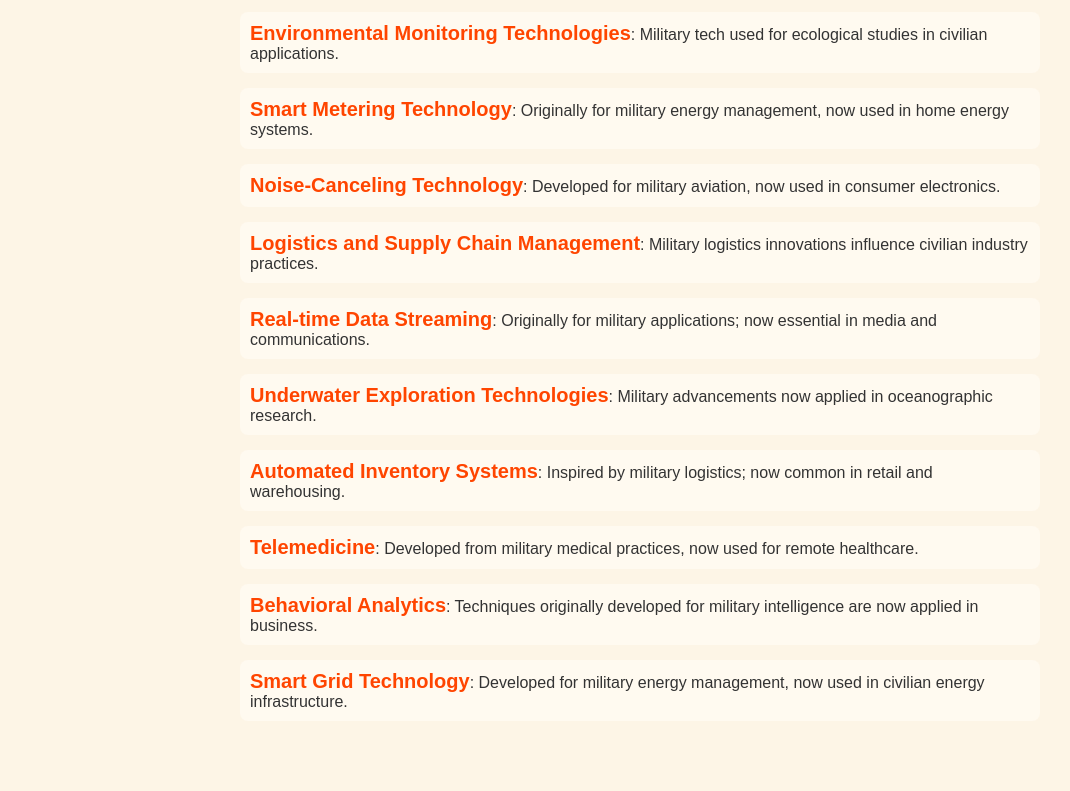
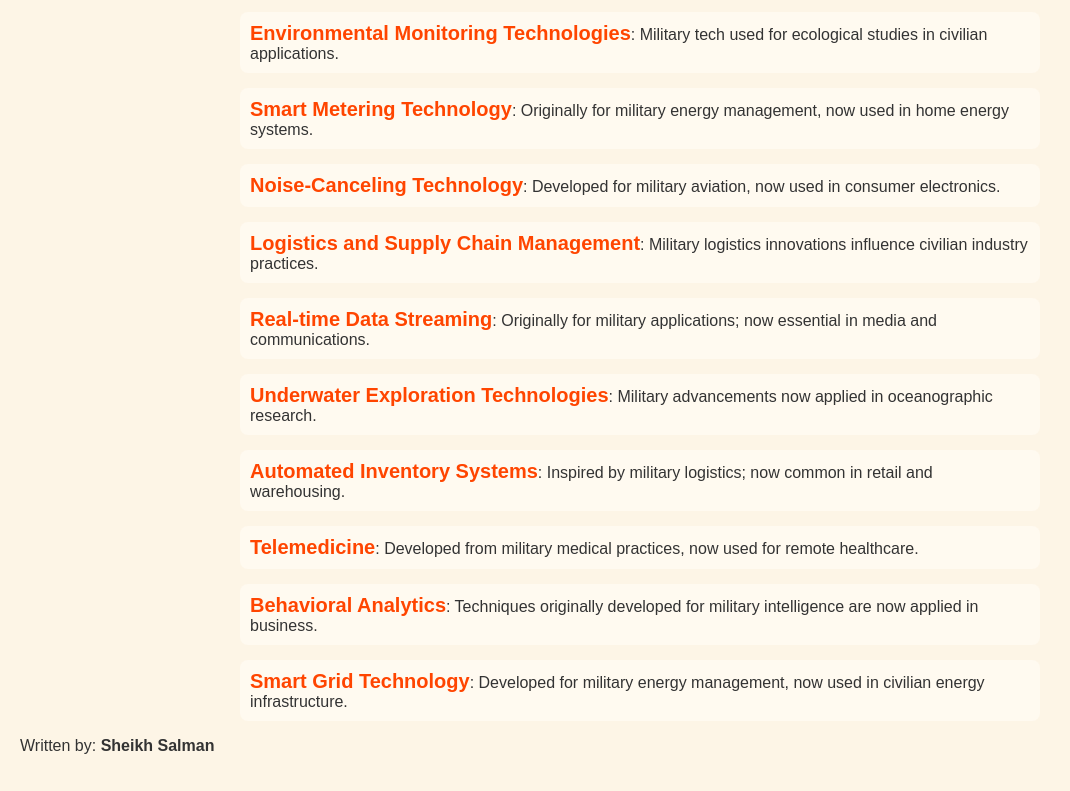
Before and after one commit to sheikhSalman10/blog-page-Military-Technologies-Used-in-Civilian-Life, a plain HTML site: page index2.html in a window 1280 px wide. Shown: the part 5065-5856 px from the top of the page, without its empty margins (0-1070 px from the left). Before the commit the page ends 5821 px from the top, so only its background shows below. Drawn offline with Linux system fonts and the light colour scheme.

Commit message:
Update index2.html

```diff
--- a/index2.html
+++ b/index2.html
@@ -101,6 +101,11 @@
 <div class="tech-item"><b>Smart Grid Technology</b>: Developed for military energy management, now used in civilian energy infrastructure.</div>
 
     </div>
+    <footer>
+        <div class="author-info">
+          <p>Written by: <strong>Sheikh Salman</strong></p>
+        </div>
+      </footer>
 
     <script src="js.js"></script>
 </body>
```
